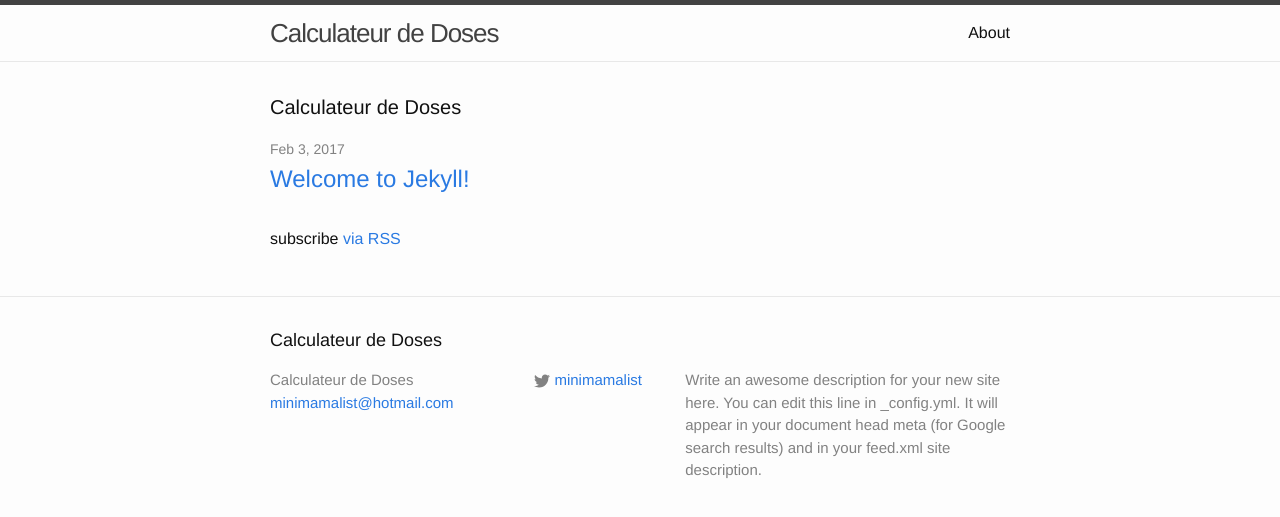
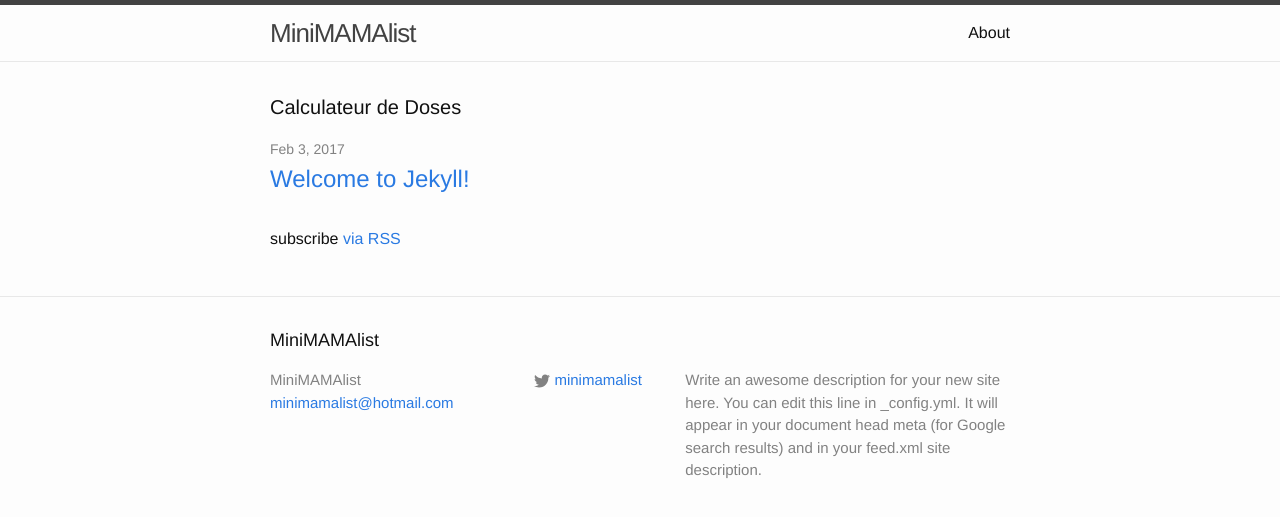
Before and after one commit to patrickboutin/patrickboutin.github.io, a Jekyll site: the page built from index.html, in a window 1280 px wide. Shown: the top 517 px of the page. Built offline with Jekyll 4.4.1, drawn with Linux system fonts in a browser that asks for light colours.

Commit message:
Update _config.yml

```diff
--- a/_config.yml
+++ b/_config.yml
@@ -6,7 +6,7 @@
 # 'jekyll serve'. If you change this file, please restart the server process.
 
 # Site settings
-title: Calculateur de Doses
+title: MiniMAMAlist
 email: minimamalist@hotmail.com
 description: > # this means to ignore newlines until "baseurl:"
   Write an awesome description for your new site here. You can edit this
```
